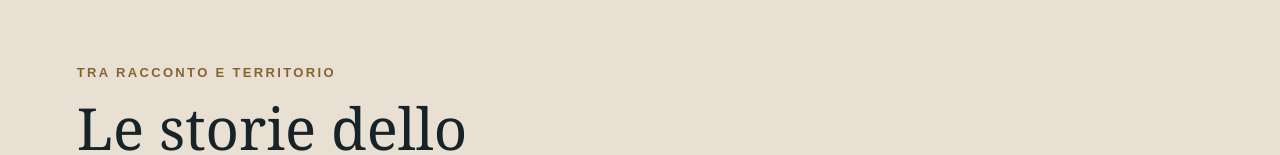
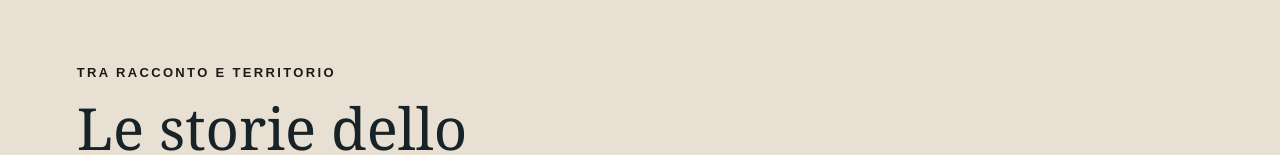
Before and after one commit to giovannibrunetto/bimaris-platform, a Next.js app in the folder apps/web/: page /storie-miti-leggende in a window 1280 px wide. Shown: the part 186-341 px from the top of the page. Built offline with nearby package versions, Linux system fonts and the light colour scheme; no server answers; the database is empty.

Commit message:
fix(a11y): scope stories section kicker contrast across breakpoints

```diff
--- a/apps/web/app/a11-foundation.css
+++ b/apps/web/app/a11-foundation.css
@@ -45,6 +45,7 @@ body { background:var(--color-bg); color:var(--color-text); }
 .bimaris-ambient-hero p { color:#4f5e60 !important; }
 .bimaris-ambient-hero .kicker { color:#87642d !important; }
 .bimaris-ambient-section { background:var(--bimaris-tortora) !important; }
+.stories-page-first .stories-section-kicker { color:#1d1915 !important; }
 body:has(.access-gateway) { background:var(--bimaris-tortora); }
 .access-gateway { background:transparent; }
 
@@ -117,7 +118,6 @@ body:has(.access-gateway) { background:var(--bimaris-tortora); }
   .stories-page-hero { padding-top:38px !important; padding-bottom:30px !important; }
   .stories-page-first { padding-top:24px !important; }
   .stories-page-first .section-head { margin-bottom:22px; }
-  .stories-section-kicker { color:#87642d !important; }
   .culture-card-media { height:185px; }
   .culture-card .card-body { padding:15px 20px 17px; }
   .culture-card .card-body h3 { margin-top:5px; margin-bottom:8px; }
```
